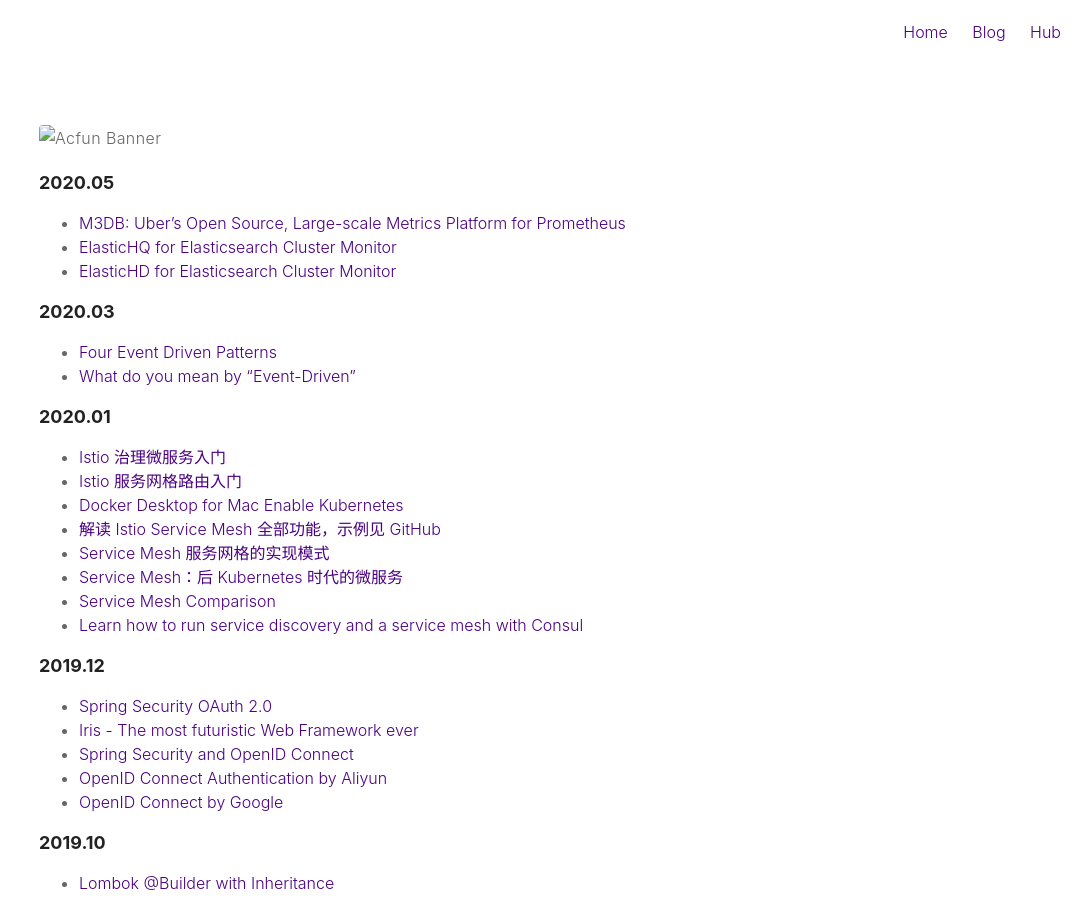
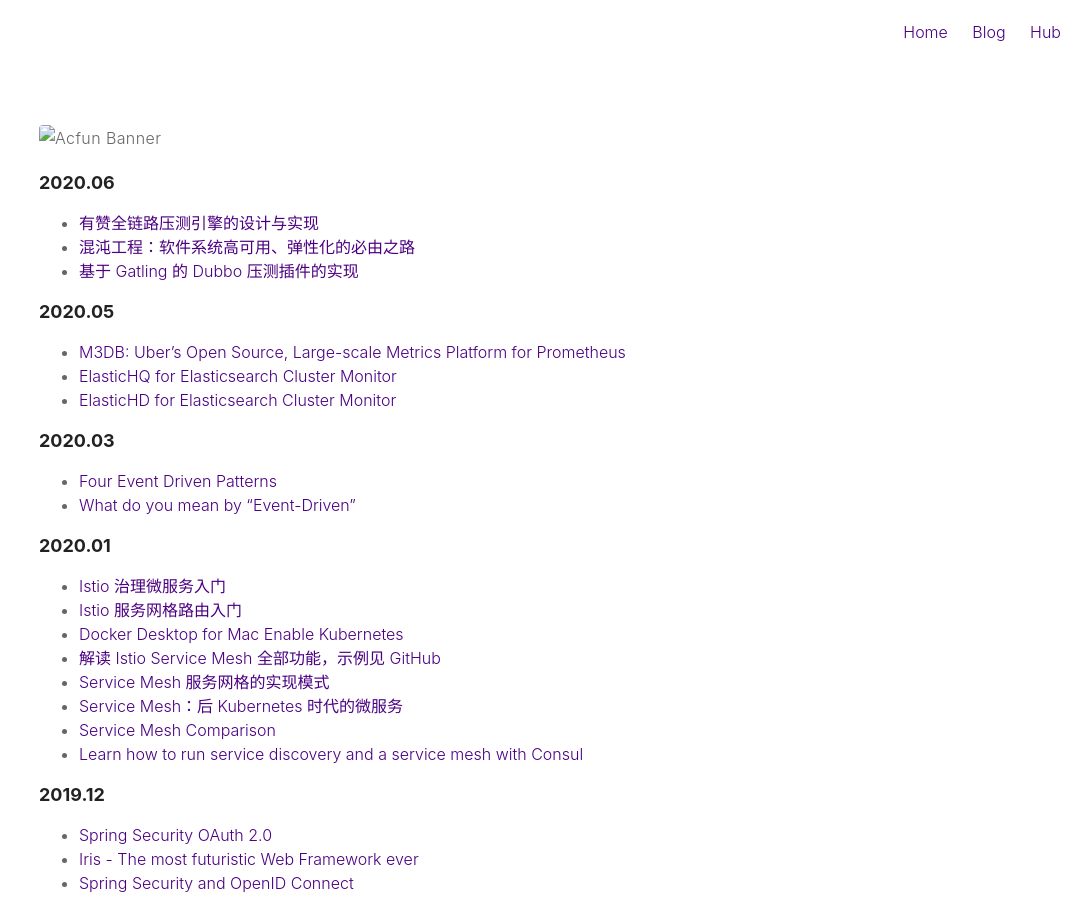
Before and after one commit to Jiangew/jiangew.github.io, a Jekyll site: the page built from hub.md, in a window 1280 px wide and 900 px high. Shown: the whole window, without its empty margins (196-1280 px from the left). Built offline with Jekyll 4.4.1, drawn with Linux system fonts in a browser that asks for light colours.

Commit message:
hub updated

```diff
--- a/hub.md
+++ b/hub.md
@@ -4,6 +4,12 @@
 ---
 
 ![Acfun Banner](./assets/images/banner/20171207.jpg)
+
+### 2020.06
+
+* [有赞全链路压测引擎的设计与实现](https://tech.youzan.com/maxim/)
+* [混沌工程：软件系统高可用、弹性化的必由之路](https://tech.youzan.com/chaosmonkey/)
+* [基于 Gatling 的 Dubbo 压测插件的实现](https://tech.youzan.com/gatling-dubbo/)
 
 ### 2020.05
 
```
